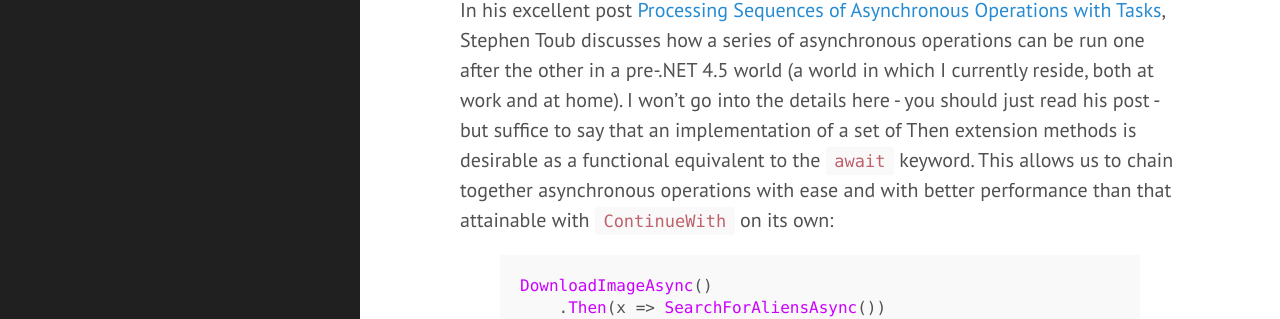
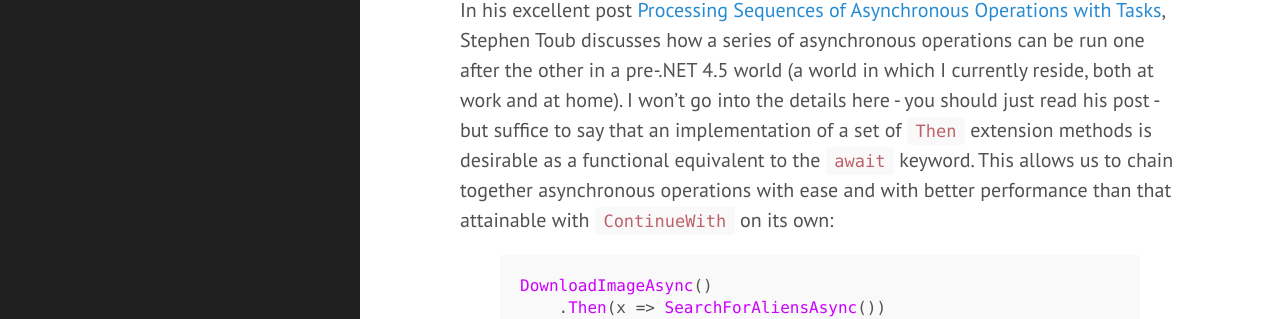
Before and after one commit to kentcb/kentcb.github.io, a Jekyll site: the page built from _posts/2012-09-08-and-then-there-was-then.md, in a window 1280 px wide and 900 px high. Shown: the part 185-504 px from the top of the window. Built offline with Jekyll 4.4.1, drawn with Linux system fonts in a browser that asks for light colours; Markdown is read by kramdown in place of the engine named in the settings; comment, search, counter and statistics services are not loaded.

Commit message:
Minor formatting fix.

```diff
--- a/_posts/2012-09-08-and-then-there-was-then.md
+++ b/_posts/2012-09-08-and-then-there-was-then.md
@@ -3,7 +3,7 @@ title: And then there was Then
 assets: /assets/2012-09-08-and-then-there-was-then/
 tags: [ ".NET", "TPL" ]
 ---
-In his excellent post [Processing Sequences of Asynchronous Operations with Tasks](http://blogs.msdn.com/b/pfxteam/archive/2010/11/21/10094564.aspx), Stephen Toub discusses how a series of asynchronous operations can be run one after the other in a pre-.NET 4.5 world (a world in which I currently reside, both at work and at home). I won't go into the details here - you should just read his post - but suffice to say that an implementation of a set of Then extension methods is desirable as a functional equivalent to the `await` keyword. This allows us to chain together asynchronous operations with ease and with better performance than that attainable with `ContinueWith` on its own:
+In his excellent post [Processing Sequences of Asynchronous Operations with Tasks](http://blogs.msdn.com/b/pfxteam/archive/2010/11/21/10094564.aspx), Stephen Toub discusses how a series of asynchronous operations can be run one after the other in a pre-.NET 4.5 world (a world in which I currently reside, both at work and at home). I won't go into the details here - you should just read his post - but suffice to say that an implementation of a set of `Then` extension methods is desirable as a functional equivalent to the `await` keyword. This allows us to chain together asynchronous operations with ease and with better performance than that attainable with `ContinueWith` on its own:
 
 {% highlight C# %}
 DownloadImageAsync()
```
